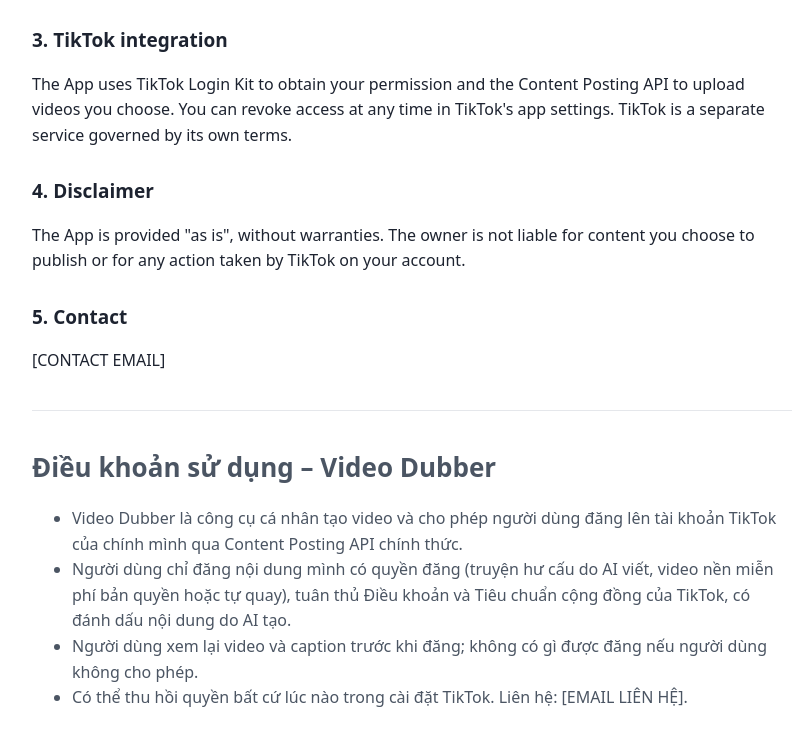
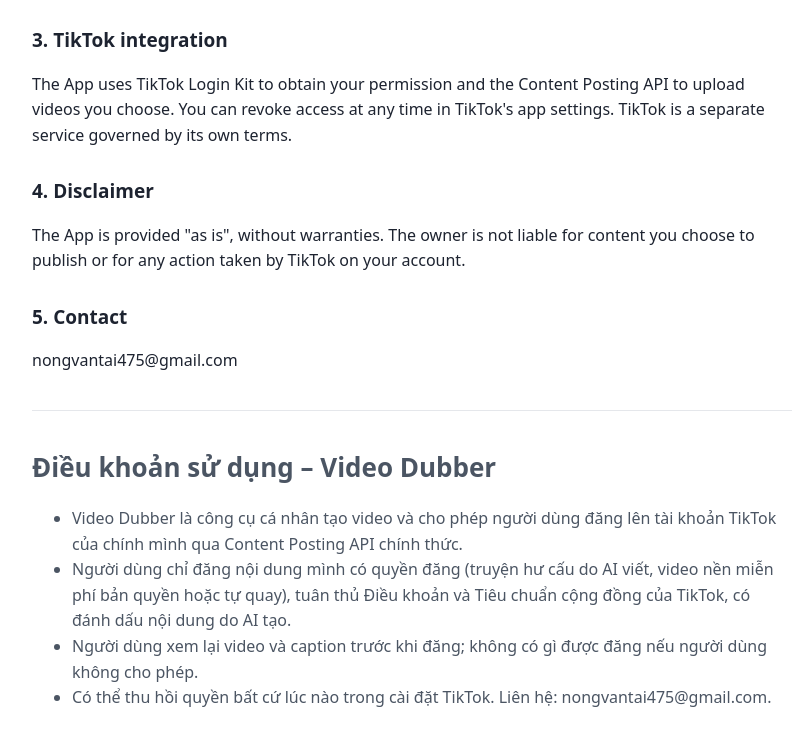
Before and after one commit to NongTai2/videodubber-policy, a plain HTML site: page terms.html in a window 1280 px wide. Shown: the part 532-1278 px from the top of the page, without its empty margins (228-1035 px from the left). Drawn offline with Linux system fonts and the light colour scheme.

Commit message:
Update terms.html

```diff
--- a/terms.html
+++ b/terms.html
@@ -36,7 +36,7 @@ You can revoke access at any time in TikTok's app settings. TikTok is a separate
 any action taken by TikTok on your account.</p>
 
 <h2>5. Contact</h2>
-<p>[CONTACT EMAIL]</p>
+<p>nongvantai475@gmail.com</p>
 
 <hr>
 <div class="vi">
@@ -47,7 +47,7 @@ any action taken by TikTok on your account.</p>
   <li>Người dùng chỉ đăng nội dung mình có quyền đăng (truyện hư cấu do AI viết, video nền miễn phí bản quyền hoặc
       tự quay), tuân thủ Điều khoản và Tiêu chuẩn cộng đồng của TikTok, có đánh dấu nội dung do AI tạo.</li>
   <li>Người dùng xem lại video và caption trước khi đăng; không có gì được đăng nếu người dùng không cho phép.</li>
-  <li>Có thể thu hồi quyền bất cứ lúc nào trong cài đặt TikTok. Liên hệ: [EMAIL LIÊN HỆ].</li>
+  <li>Có thể thu hồi quyền bất cứ lúc nào trong cài đặt TikTok. Liên hệ: nongvantai475@gmail.com.</li>
 </ul>
 </div>
 </body>
```
